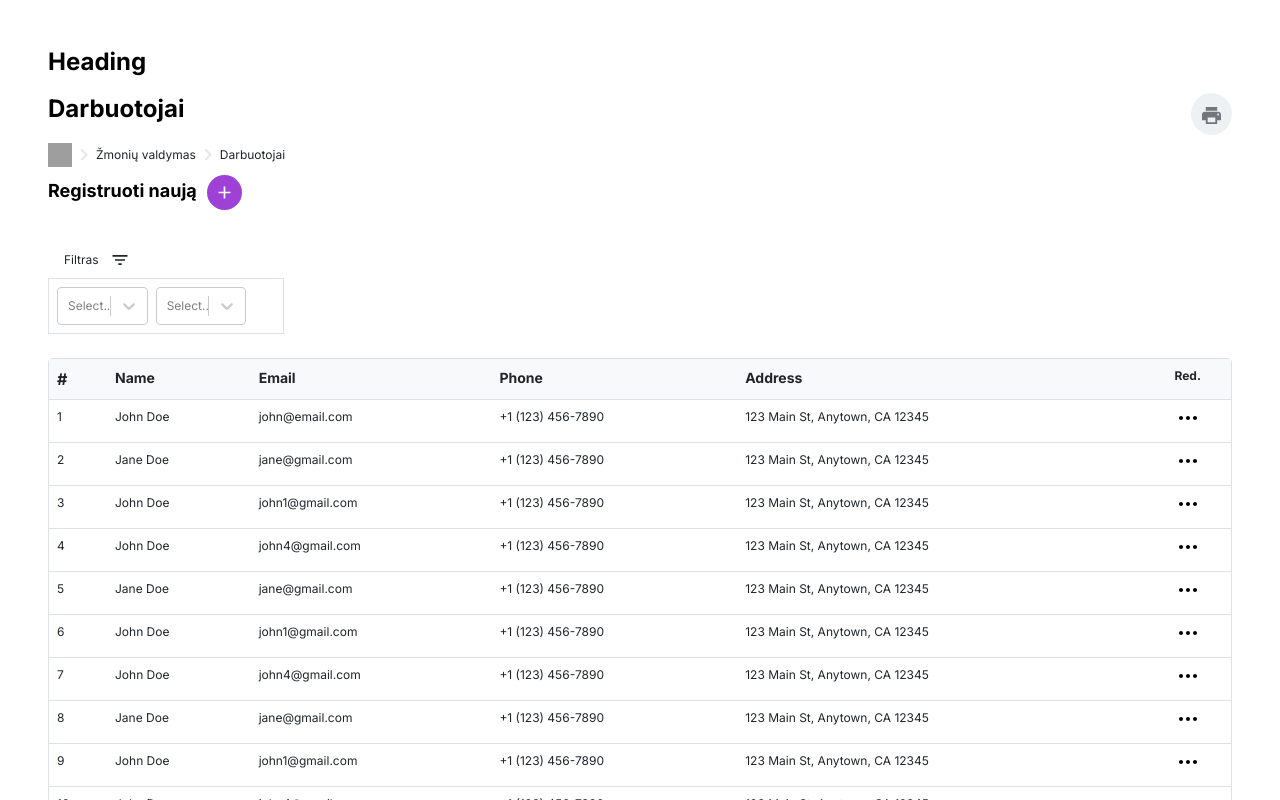
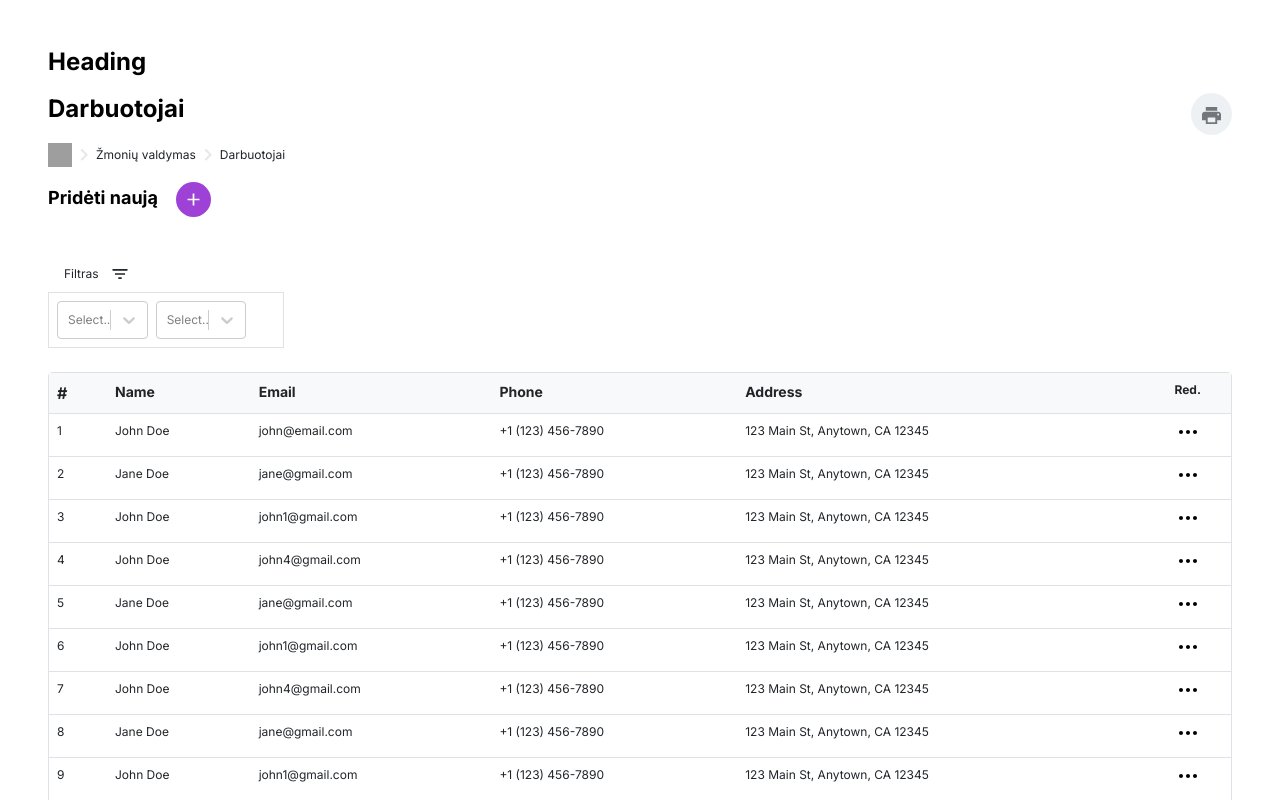
Before and after one commit to jacques-twizeyimana/ecommerce-admin, a React (Vite) app: page /usage in a window 1280 px wide. Shown: the top 800 px of the page. Built offline with nearby package versions, Linux system fonts and the light colour scheme; grey boxes are pictures that could not be loaded.

Commit message:
feat: control add new button on table

```diff
--- a/src/components/Organisms/Table.tsx
+++ b/src/components/Organisms/Table.tsx
@@ -34,6 +34,11 @@ interface TableProps<T> {
   currentPage?: number;
   onChangePage: (_page: number) => void;
   onChangePageSize?: (_size: number) => void;
+
+  // add new item button
+  onClickAddNewButton?: () => void;
+  addNewButtonText?: string;
+  showAddNewButton?: boolean;
 }
 
 export default function Table<T>({
@@ -50,6 +55,11 @@ export default function Table<T>({
   currentPage = 0,
   onChangePage,
   onChangePageSize,
+
+  // add new button
+  onClickAddNewButton,
+  addNewButtonText = 'Pridėti naują',
+  showAddNewButton = true,
 }: //   ,
 TableProps<T>) {
   console.log(data);
@@ -60,12 +70,16 @@ TableProps<T>) {
 
   return (
     <div>
-      <div className="page-head">
-        <Heading fontSize="md" fontWeight="bold">
-          Registruoti naują
-          <Icon name={'add'} styles={{ marginLeft: '10px' }} size={35} />
-        </Heading>
-      </div>
+      {showAddNewButton && (
+        <div className="page-head">
+          <Heading fontSize="md" fontWeight="bold">
+            {addNewButtonText}
+            <button className="btn w-auto" onClick={onClickAddNewButton}>
+              <Icon name={'add'} styles={{ marginLeft: '5px' }} size={35} />
+            </button>
+          </Heading>
+        </div>
+      )}
       <Filter />
       <div className="border rounded">
         <table className="table table-responsive my-0">
@@ -101,15 +115,9 @@ TableProps<T>) {
                   <td className="">
                     <Dropdown
                       header={
-                        <Button
-                          className="no-styles"
-                          children={
-                            <Icon
-                              name={'more'}
-                              size={24}
-                              styles={{ marginTop: '-9px' }}
-                            />
-                          }></Button>
+                        <Button className="no-styles">
+                          <Icon name={'more'} size={24} styles={{ marginTop: '-9px' }} />
+                        </Button>
                       }>
                       {actions.map((action) => (
                         <div
--- a/src/pages/employees/index.tsx
+++ b/src/pages/employees/index.tsx
@@ -88,11 +88,7 @@ const EmployeeTable = (props: EmployeeTableProps) => {
   return (
     <div className="px-3">
       <div className="">
-        <Breadcrump
-          title="Darbuotojai"
-          onClickAddNewButton={() => setisAddNewModalOpen(true)}
-          navigation={['Žmonių valdymas', 'Darbuotojai']}
-        />
+        <Breadcrump title="Darbuotojai" navigation={['Žmonių valdymas', 'Darbuotojai']} />
       </div>
       <div className="mt-4">
         <Table
@@ -104,6 +100,8 @@ const EmployeeTable = (props: EmployeeTableProps) => {
           actions={props.actions}
           handleClickRow={props.handleClickRow}
           onChangePage={props.onChangePage}
+          addNewButtonText="Registruoti naują"
+          onClickAddNewButton={() => setisAddNewModalOpen(true)}
         />
       </div>
       <AddNewEmployeeModal
```
